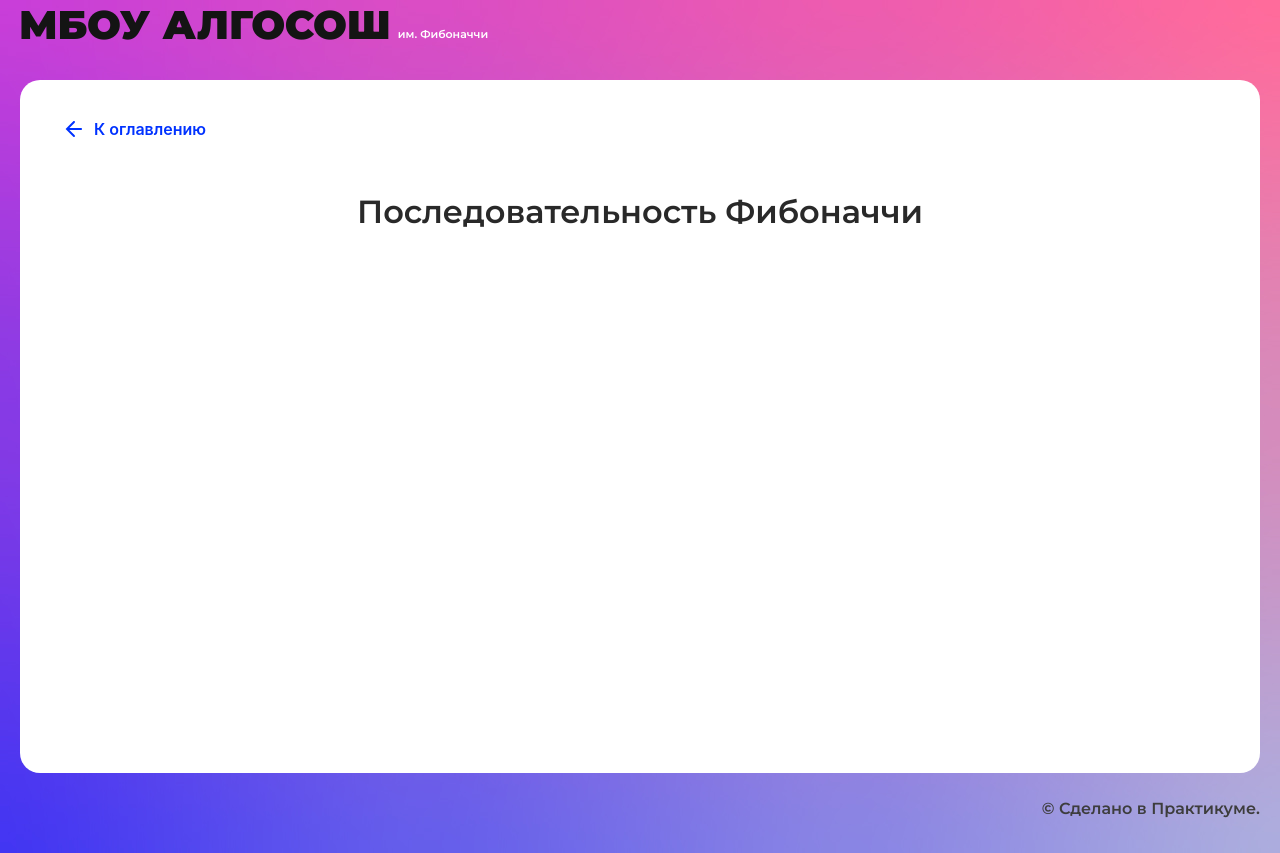
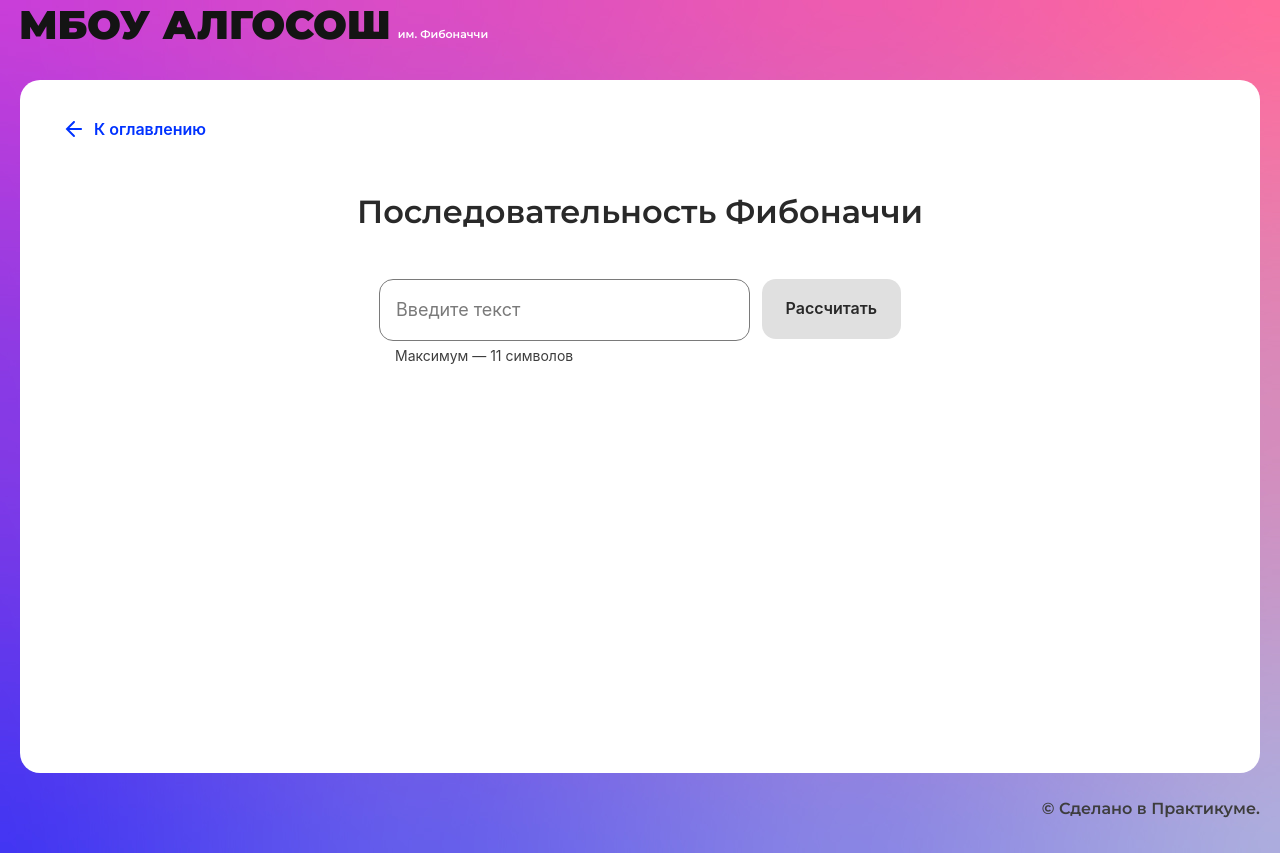
Before and after one commit to daryamakavchik/algososh, a React (Create React App) app: page /fibonacci in a window 1280 px wide. Built offline with nearby package versions, Linux system fonts and the light colour scheme.

Commit message:
add fibonacci page

```diff
--- /dev/null
+++ b/src/components/fibonacci-page/fibonacci-page.module.css
@@ -0,0 +1,22 @@
+.inputcontainer{
+    display: flex;
+    flex-direction: row;
+    margin: 0 auto;
+    max-width: 522px;
+    gap: 12px;
+}
+
+.input{
+    max-width: 377px;
+    width: 100%;
+}
+
+.circlecontainer{
+    display: flex;
+    padding: 0;
+    margin: 120px auto 0 auto;
+    width: fit-content;
+    max-width: 1040px;
+    list-style-type: none;
+    gap: 16px;
+}
--- a/src/components/fibonacci-page/fibonacci-page.tsx
+++ b/src/components/fibonacci-page/fibonacci-page.tsx
@@ -1,10 +1,70 @@
-import React from "react";
+import React, { useState, ChangeEvent } from "react";
 import { SolutionLayout } from "../ui/solution-layout/solution-layout";
+import { Input } from "../ui/input/input";
+import { Button } from "../ui/button/button";
+import { Circle } from "../ui/circle/circle";
+import { TArray } from "../../types/string";
+import styles from "./fibonacci-page.module.css";
 
 export const FibonacciPage: React.FC = () => {
+  const [inputValue, setInputValue] = useState('');
+  const [inputArr, setInputArr] = useState<Array<number>>([]);
+  const [loader, setLoader] = useState(false);
+
+  const onInputChange = (e: ChangeEvent<HTMLInputElement>) => {
+    setInputValue(e.currentTarget.value);
+  };
+
+  const displayfib = async (n: string) => {
+    const arr = countfib(Number(inputValue));
+    setLoader(true);
+    for (let i = 0; i < arr.length; i++) {
+      setInputArr(arr.slice(0, i + 1));
+    }
+    setLoader(false);
+  }
+
+  const countfib = (n:number):number[] => {
+    let arr: number[] = [0, 1];
+    for (let i = 2; i < +n + 1; i++) {
+      arr.push(arr[i - 2] + arr[i - 1]);
+      setInputArr([...arr]);
+    }
+    return arr;
+  }
+
+  const handleDisplay = () => {
+    displayfib(inputValue);
+  };
+
   return (
     <SolutionLayout title="Последовательность Фибоначчи">
-
+        <div className={styles.container}>
+        <div className={styles.inputcontainer}>
+          <Input
+            value={inputValue}
+            isLimitText={true}
+            maxLength={11}
+            onChange={onInputChange}
+          />
+          <div className={styles.button}>
+            <Button
+              text="Рассчитать"
+              isLoader={loader}
+              disabled={inputValue === "" ? true : false}
+              onClick={handleDisplay}
+            />
+          </div>
+        </div>
+        <ul className={styles.circlecontainer}>
+          {inputArr &&
+            inputArr.map((item, index) => (
+              <li key={index}>
+                <Circle letter={item.toString()} />
+              </li>
+            ))}
+        </ul>
+      </div>
     </SolutionLayout>
   );
-};
+}
```
